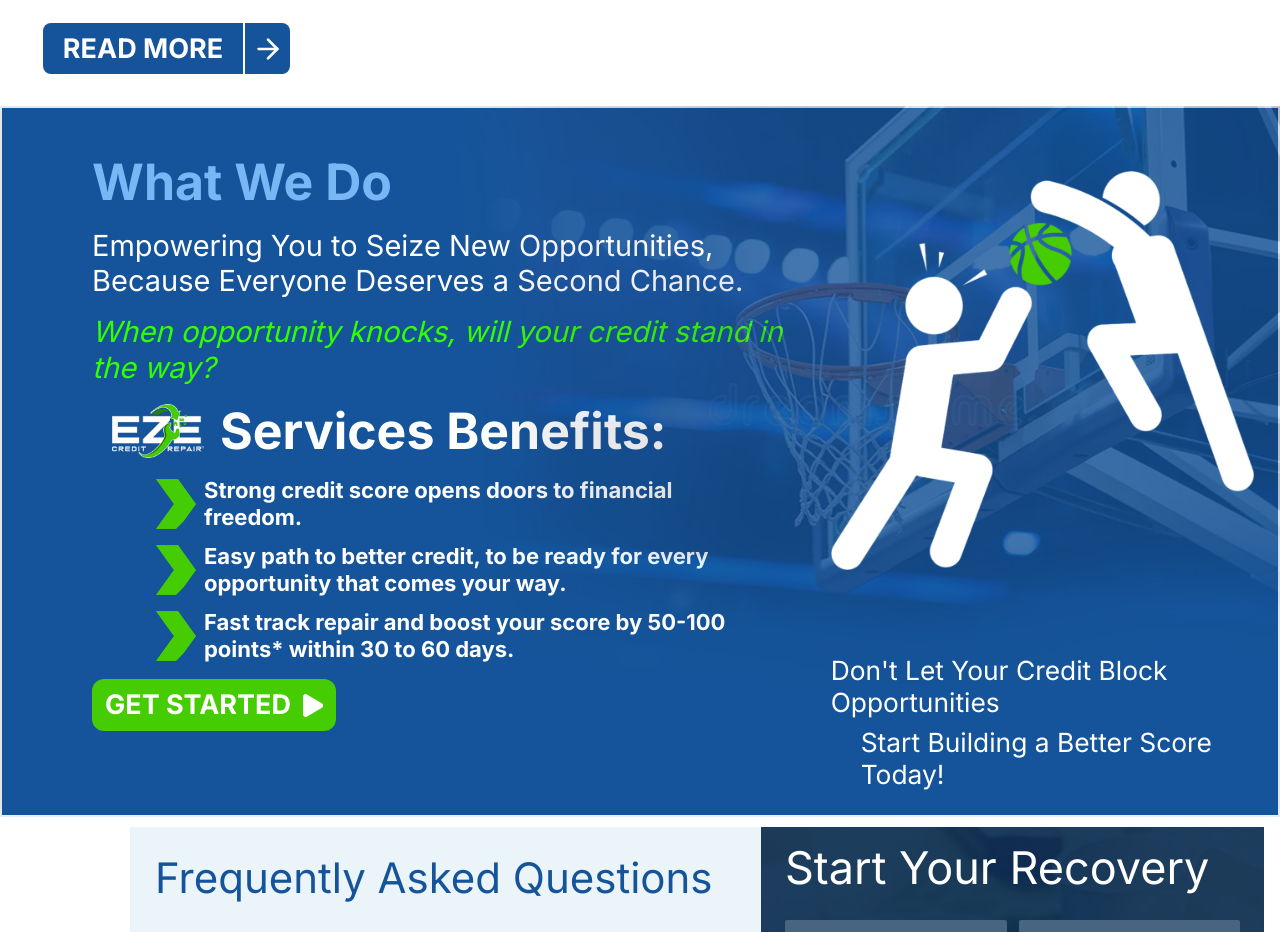
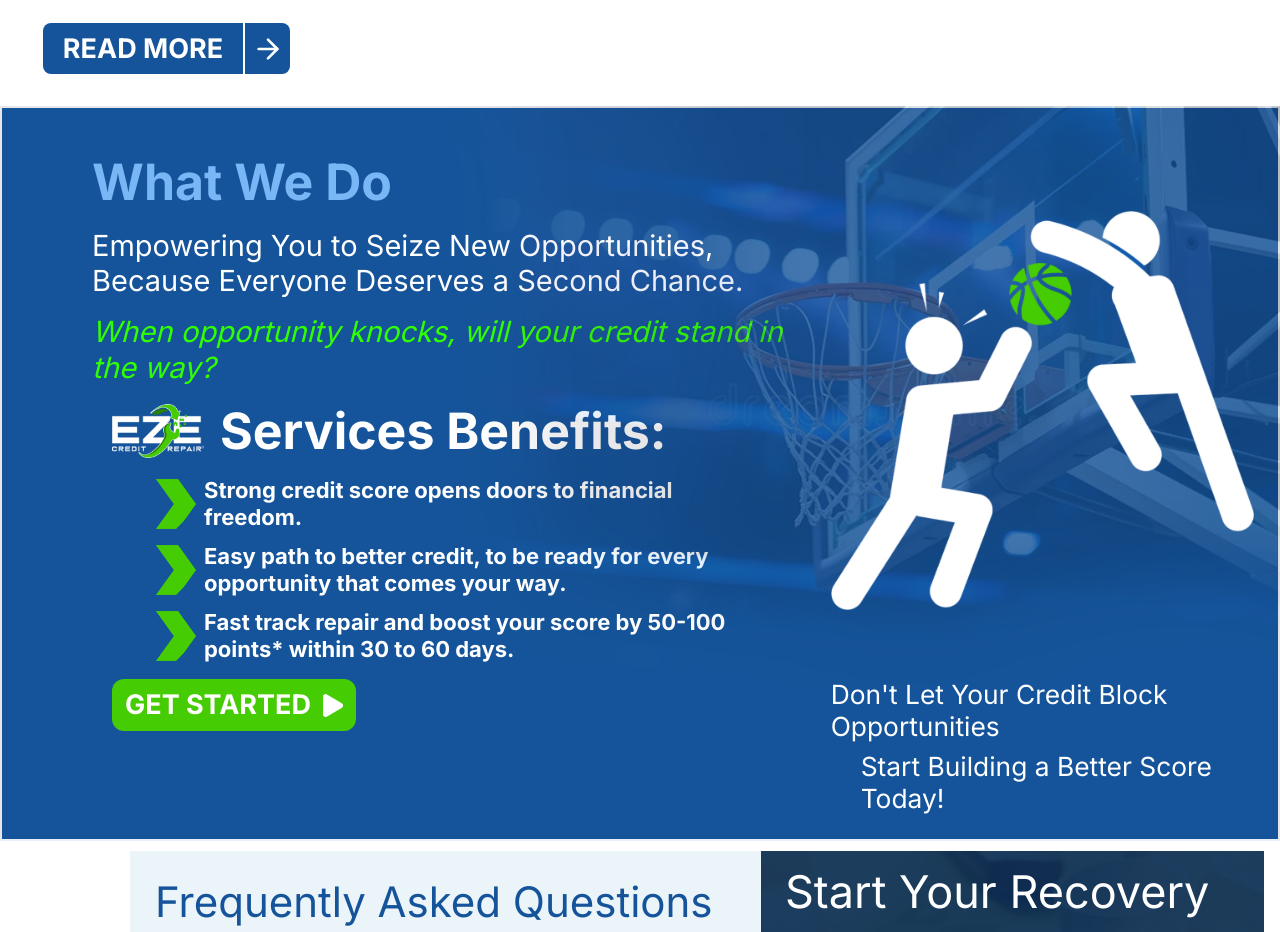
Before and after one commit to Nitin6404/ez-credit-repair, a React (Vite) app: page / in a window 1280 px wide. Shown: the part 1867-2799 px from the top of the page. Built offline with nearby package versions, Linux system fonts and the light colour scheme.

Commit message:
fix: what we do alignment issue

```diff
--- a/src/components/home/WhatWeDoSection.jsx
+++ b/src/components/home/WhatWeDoSection.jsx
@@ -81,7 +81,7 @@ export function WhatWeDoSection() {
             </ul>
 
             {/* Get Started Button */}
-            <button className="flex h-[40px] w-[200px] items-center justify-center gap-3 rounded-xl bg-[#46CC02] font-semibold text-white md:h-[52px] md:w-[244px]">
+            <button className="flex h-[40px] w-[200px] items-center justify-center gap-3 rounded-xl bg-[#46CC02] font-semibold text-white md:ml-5 md:h-[52px] md:w-[244px]">
               <span className="font-inter text-[20px] font-bold leading-[24px] md:text-[27px] md:leading-[32px]">
                 GET STARTED
               </span>
@@ -97,7 +97,7 @@ export function WhatWeDoSection() {
           {/* Right Side - Basketball Image and Text */}
           <div className="z-10 mt-6 flex w-full flex-col items-start justify-center md:mt-[50px] md:w-1/2">
             {/* Basketball Image Placeholder */}
-            <div className="mb-4 flex w-full max-w-[300px] justify-center md:max-w-[506px] md:items-center">
+            <div className="mt-10 flex w-full max-w-[300px] justify-center md:max-w-[506px] md:items-center">
               <img
                 src={rectangle0}
                 alt="Eze Credit Repair Logo"
```
